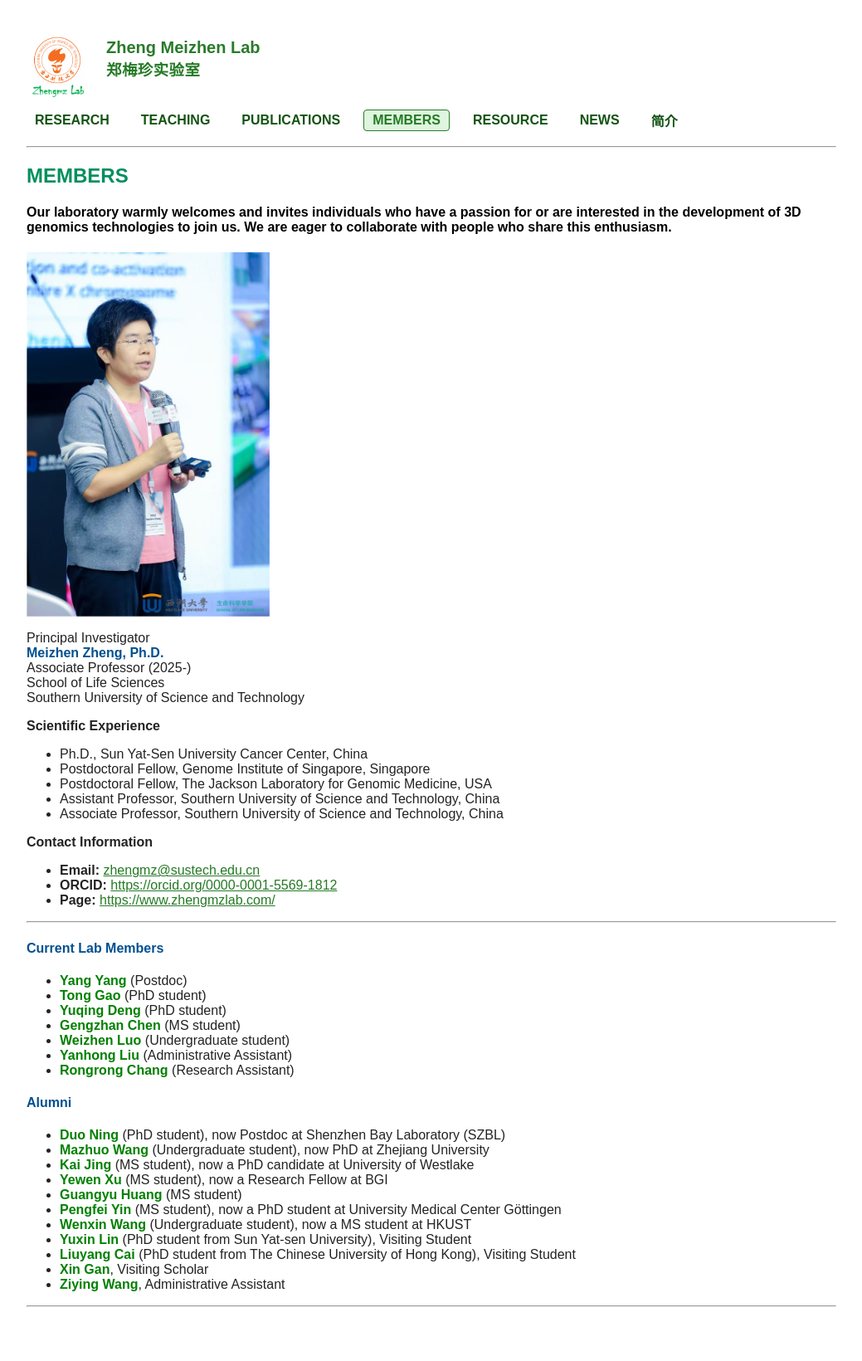
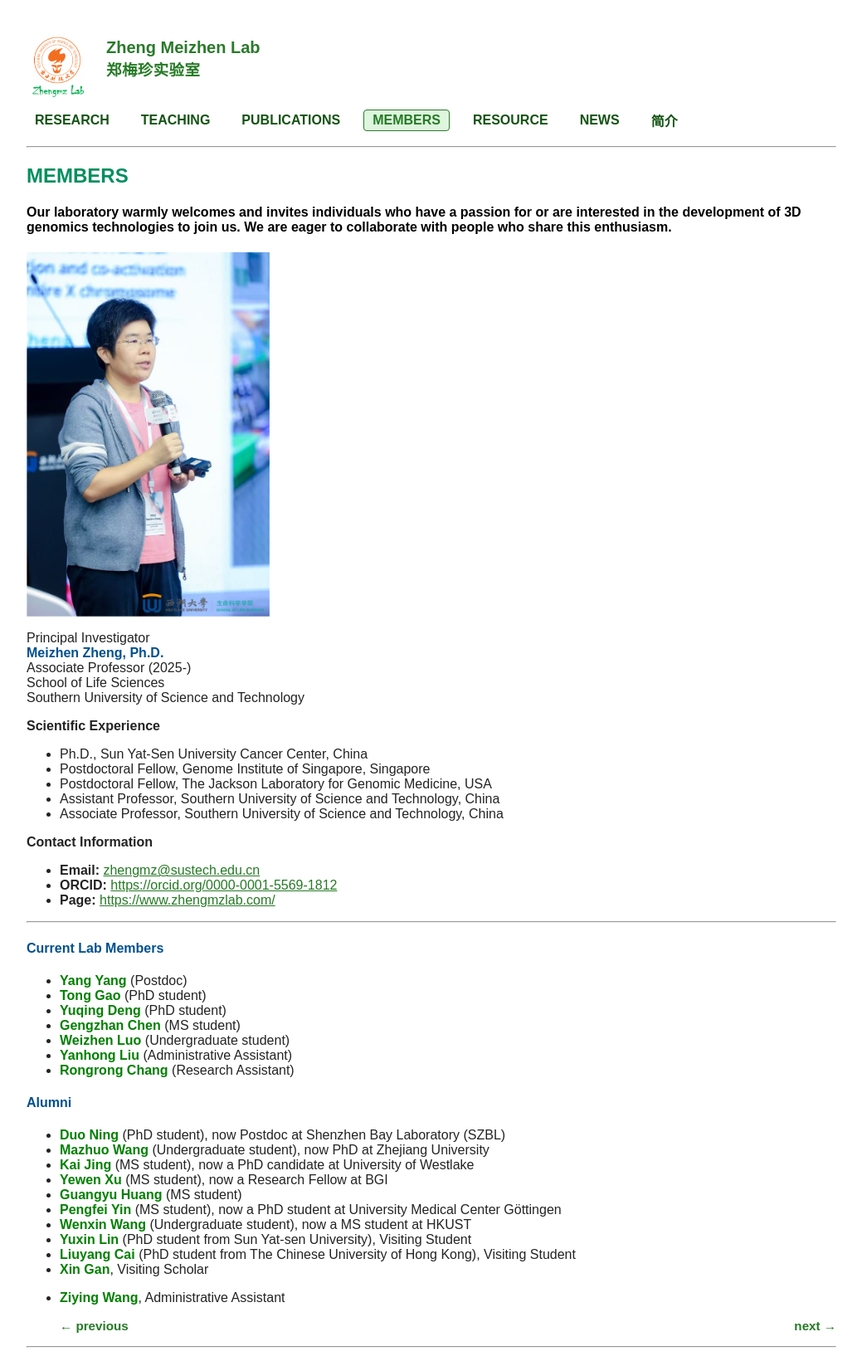
Before and after one commit to ZhengmzLab/zhengmzlab.github.io, a Jekyll site: the page built from members.md, in a window 1280 px wide. Shown: the whole page at 83% size, without its empty margins (120-1159 px from the left). Built offline with Jekyll 4.4.1, drawn with Linux system fonts in a browser that asks for light colours; comment, search, counter and statistics services are not loaded; before the commit the page ends 1591 px from its top, so only the background shows below that.

Commit message:
Update members.md

```diff
--- a/members.md
+++ b/members.md
@@ -57,3 +57,9 @@ Principal Investigator
 - <strong><span style="color:green;">Liuyang Cai</span></strong> (PhD student from The Chinese University of Hong Kong), Visiting Student
 - <strong><span style="color:green;">Xin Gan</span></strong>, Visiting Scholar
 - <strong><span style="color:green;">Ziying Wang</span></strong>, Administrative Assistant
+
+  <!-- 上一页 / 下一页 箭头导航，按需要修改链接 -->
+  <div class="pager">
+    <a href="/publications.html" class="prev">&larr; previous</a>
+    <a href="/resource.html" class="next">next &rarr;</a>
+  </div>
```
